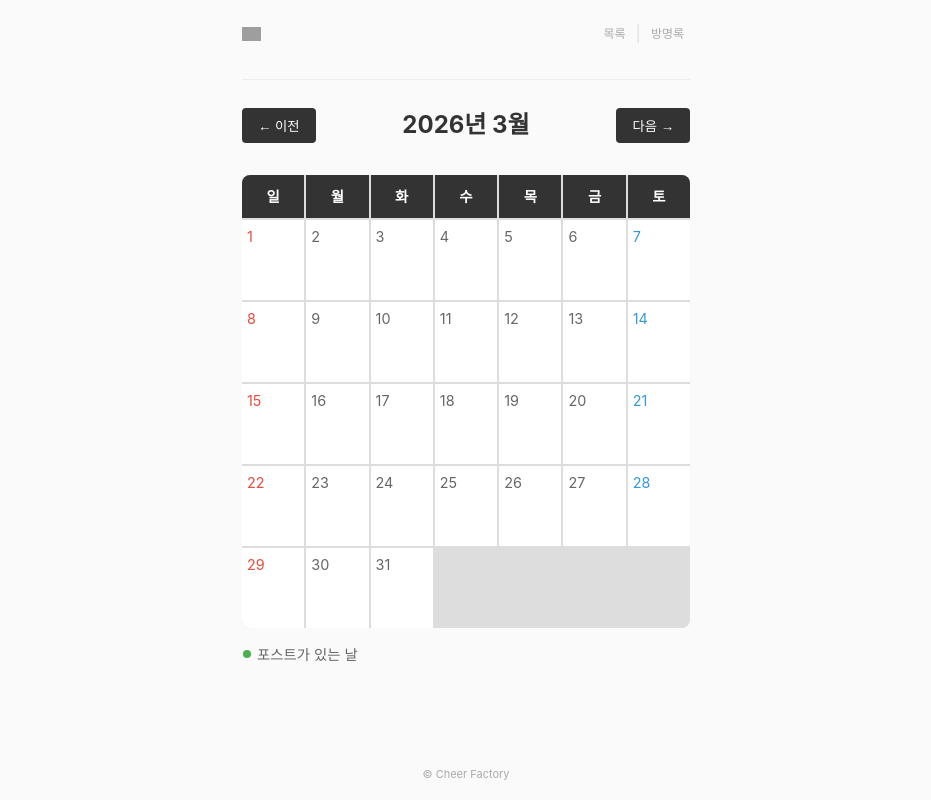
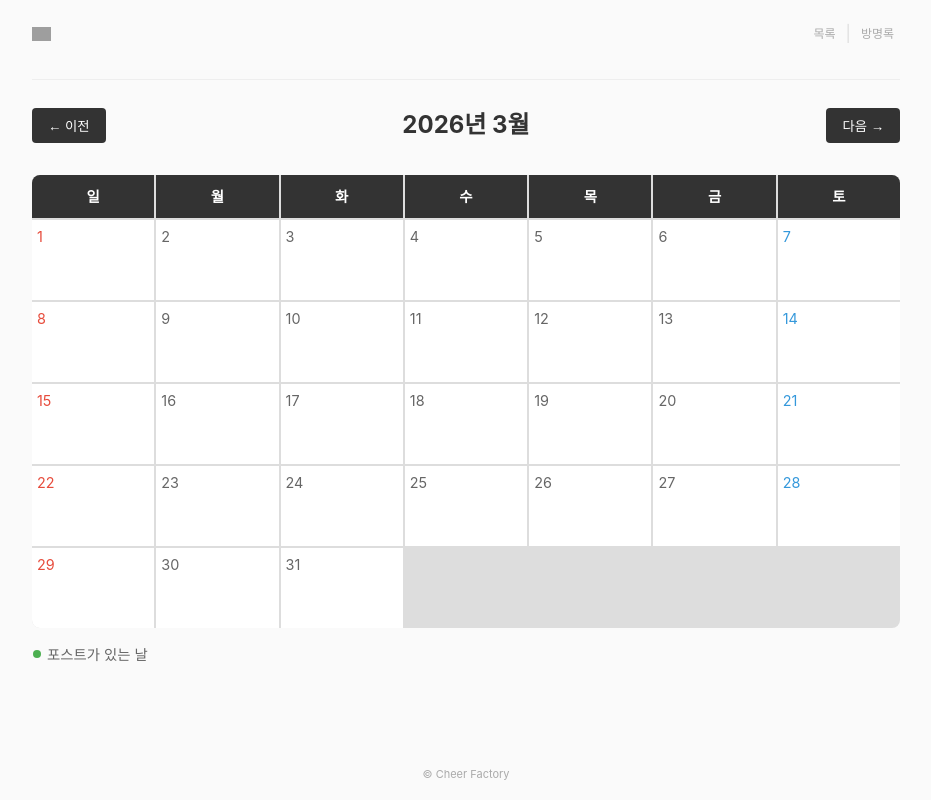
Before and after one commit to chad0920kim/cheer-factory, a Flask app: page /calendar in a window 1280 px wide. Shown: the whole page, without its empty margins (174-1105 px from the left). Run offline with Flask 3, Linux system fonts and the light colour scheme; some libraries are stand-ins or nearby versions; grey boxes are pictures that could not be loaded.

Commit message:
Fix calendar container width for PC view
Expand max-width to 900px on desktop for better calendar display

Co-Authored-By: Claude Opus 4.5 <noreply@anthropic.com>

```diff
--- a/templates/calendar.html
+++ b/templates/calendar.html
@@ -19,6 +19,17 @@
 
     <link rel="stylesheet" href="{{ url_for('static', filename='style.css') }}">
     <style>
+        /* PC에서 달력이 넓게 보이도록 container 너비 확장 */
+        .container {
+            max-width: 900px;
+        }
+
+        @media (max-width: 600px) {
+            .container {
+                max-width: 480px;
+            }
+        }
+
         .calendar-nav {
             display: flex;
             justify-content: space-between;
```
